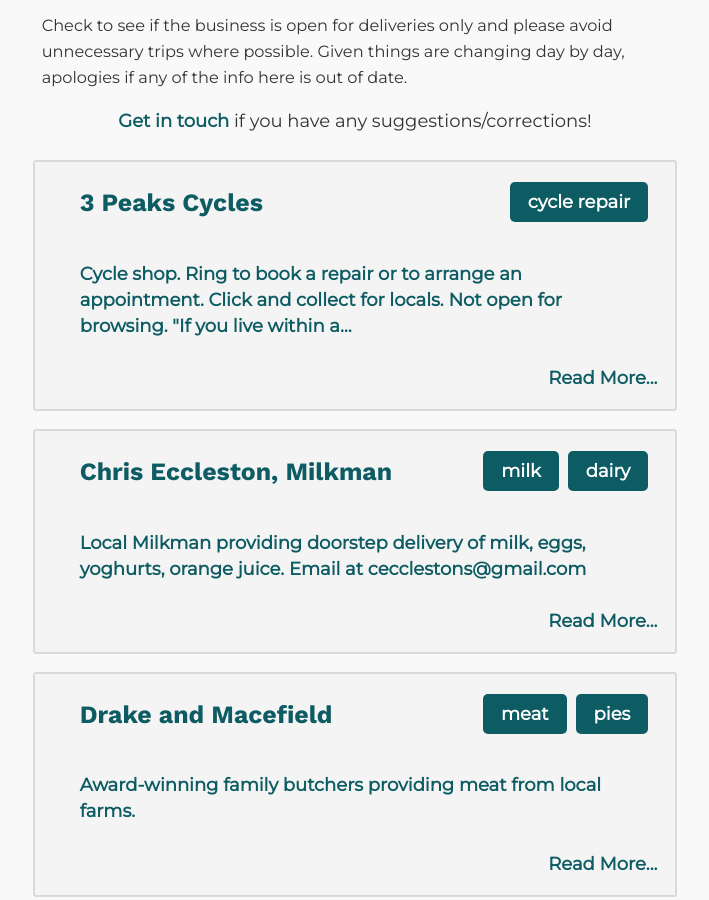
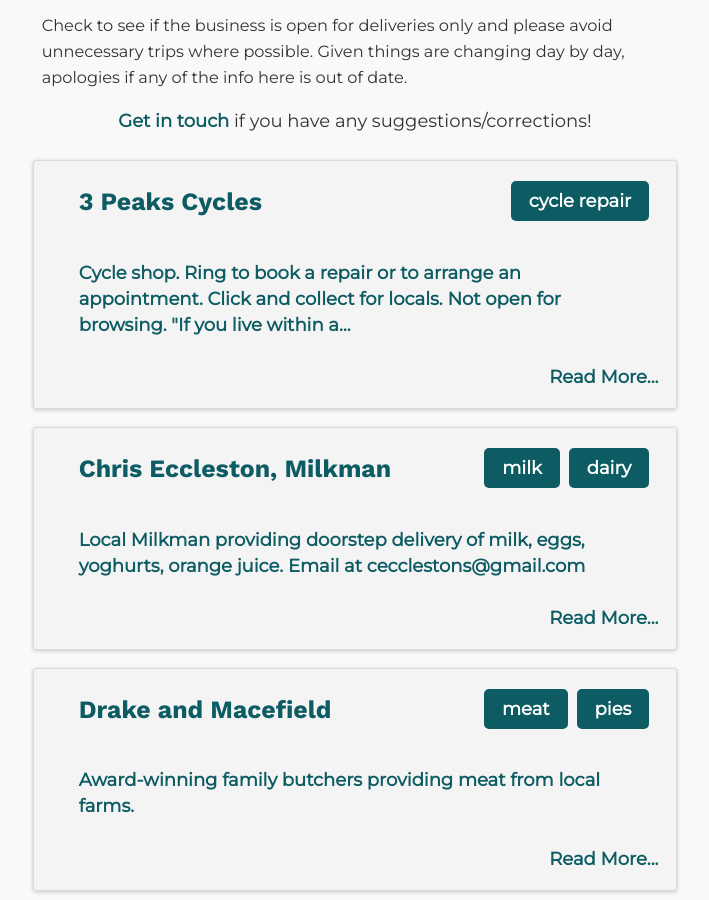
Before and after one commit to ClareBee/supporting-settle, a Gatsby site: page /producers in a window 1280 px wide. Shown: the part 519-1419 px from the top of the page, without its empty margins (285-994 px from the left). Built offline with nearby package versions, Linux system fonts and the light colour scheme; Gatsby itself is replaced by a stand-in of ours.

Commit message:
style tweaks

```diff
--- a/src/components/header/header.module.css
+++ b/src/components/header/header.module.css
@@ -6,13 +6,14 @@
   padding: 3rem;
   padding-bottom: 0rem;
   background-image: url("../../images/curved.svg");
-  /* background-position: -5px -80px; */
   background-size: 110%, 100%;
   background-repeat: no-repeat;
 }
 
 .heading {
   background: rgba(255, 255, 255, 0.85);
+  box-shadow: 0px 1px 4px rgba(0, 0, 0, 0.2);
+
   padding: 1rem 2.5rem;
   border-radius: 3px;
   text-transform: uppercase;
@@ -51,7 +52,6 @@
 @media only screen and (max-width: 420px) {
   .header {
     padding: 0.5rem;
-    /* background-position: -10px -80px; */
   }
   .heading {
     margin-top: 6.5rem;
--- a/src/components/menu/menu.module.css
+++ b/src/components/menu/menu.module.css
@@ -11,6 +11,7 @@
   flex-direction: column;
   align-items: center;
   cursor: pointer;
+  box-shadow: 0px 1px 4px rgba(0, 0, 0, 0.2);
 }
 .menu:focus {
   outline: none;
--- a/src/components/producer/producer.module.css
+++ b/src/components/producer/producer.module.css
@@ -1,9 +1,10 @@
 .producer {
   padding: 1.5rem 1rem 1rem 2.5rem;
-  border: 2px solid #dbdada;
+  border: 1px solid #dbdada;
   border-radius: 3px;
   margin-bottom: 1rem;
   background: #f5f4f4;
+  box-shadow: 0px 1px 4px rgba(0, 0, 0, 0.2);
 }
 
 .producerHead {
--- a/src/templates/producer.module.css
+++ b/src/templates/producer.module.css
@@ -3,6 +3,7 @@
   margin: 0 auto;
   padding: 1rem 1.5rem;
   background: #f5f4f4;
+  box-shadow: 0px 1px 4px rgba(0, 0, 0, 0.2);
 }
 
 .contactList {
```
